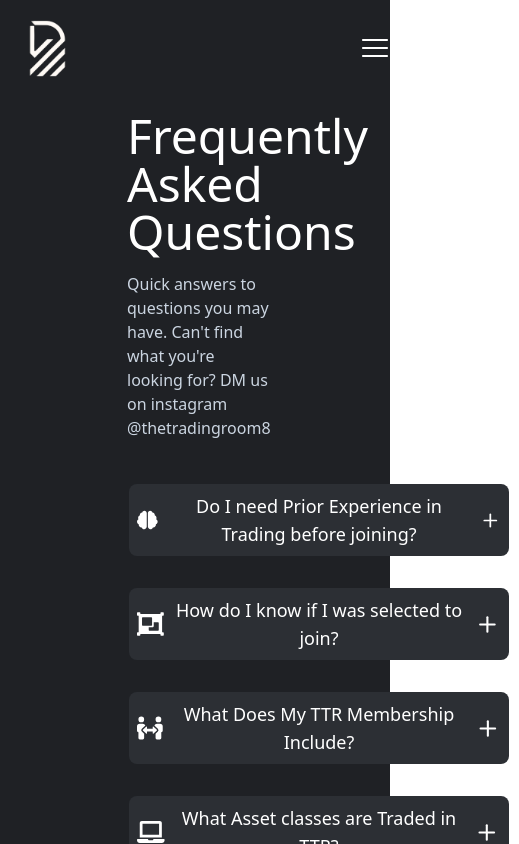
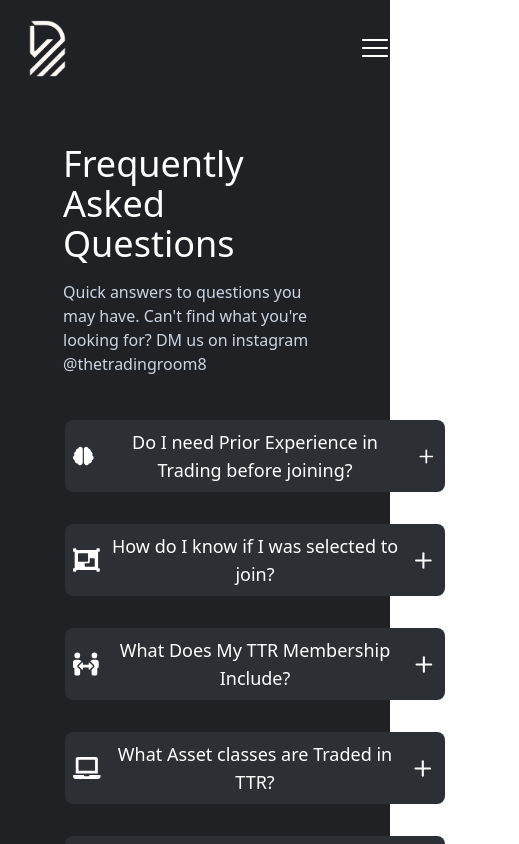
Before and after one commit to fsmutimeer/education-trading, a Next.js app: page /faq in a window 390 px wide. Shown: the top 844 px of the page, 519 px wide, since content can reach past the window. Built offline with nearby package versions, Linux system fonts and the light colour scheme.

Commit message:
faqs page responsive set

```diff
--- a/app/faq/page.tsx
+++ b/app/faq/page.tsx
@@ -49,8 +49,8 @@
   return (
     <div className="flex-col bg-[#1F2125] h-auto w-screen flex-wrap">
       <div className=" container mx-auto w-[80%]  flex-col  ">
-        <div className="flex flex-wrap pt-[6rem] mx-auto justify-start items-start  p-[5rem] pb-8">
-          <h2 className="text-white text-5xl pt-4 p-2">
+        <div className="flex flex-wrap pt-[6rem] mx-auto justify-start items-start p-4 md:p-[5rem] pb-8">
+          <h2 className="text-white text-4xl md:text-5xl pt-12 p-2">
             Frequently Asked Questions
           </h2>
           <p className="text-slate-300 text-md p-2">
@@ -59,7 +59,7 @@
           </p>
         </div>
         {/* The Accordion here */}
-        <div className="flex flex-wrap gap-y-3 gap-x-3 justify-start items-start  p-[5rem] pt-1">
+        <div className="flex flex-wrap gap-y-3 gap-x-3 justify-start items-start p-4 md:p-[5rem] pt-1">
           {items.map((item, index) => (
             <FaqAccordion items={item} key={index} />
           ))}
```
